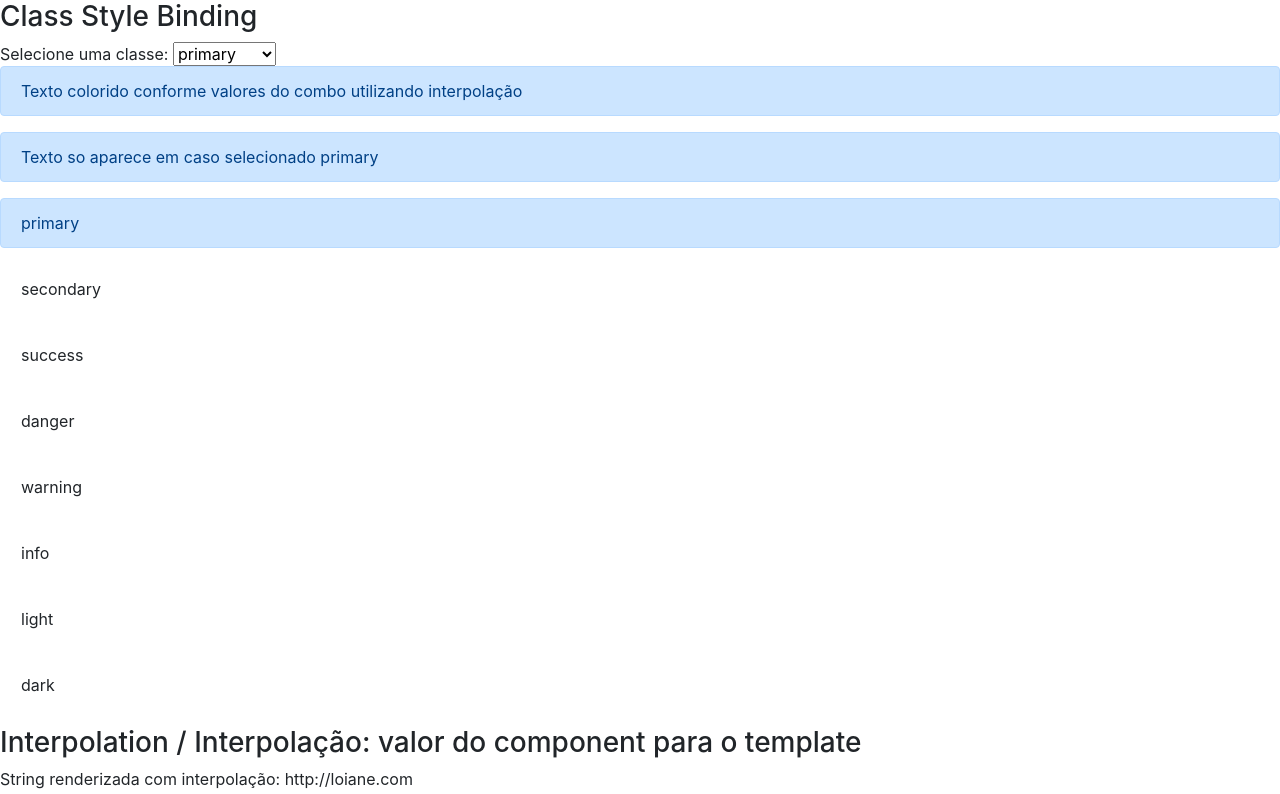
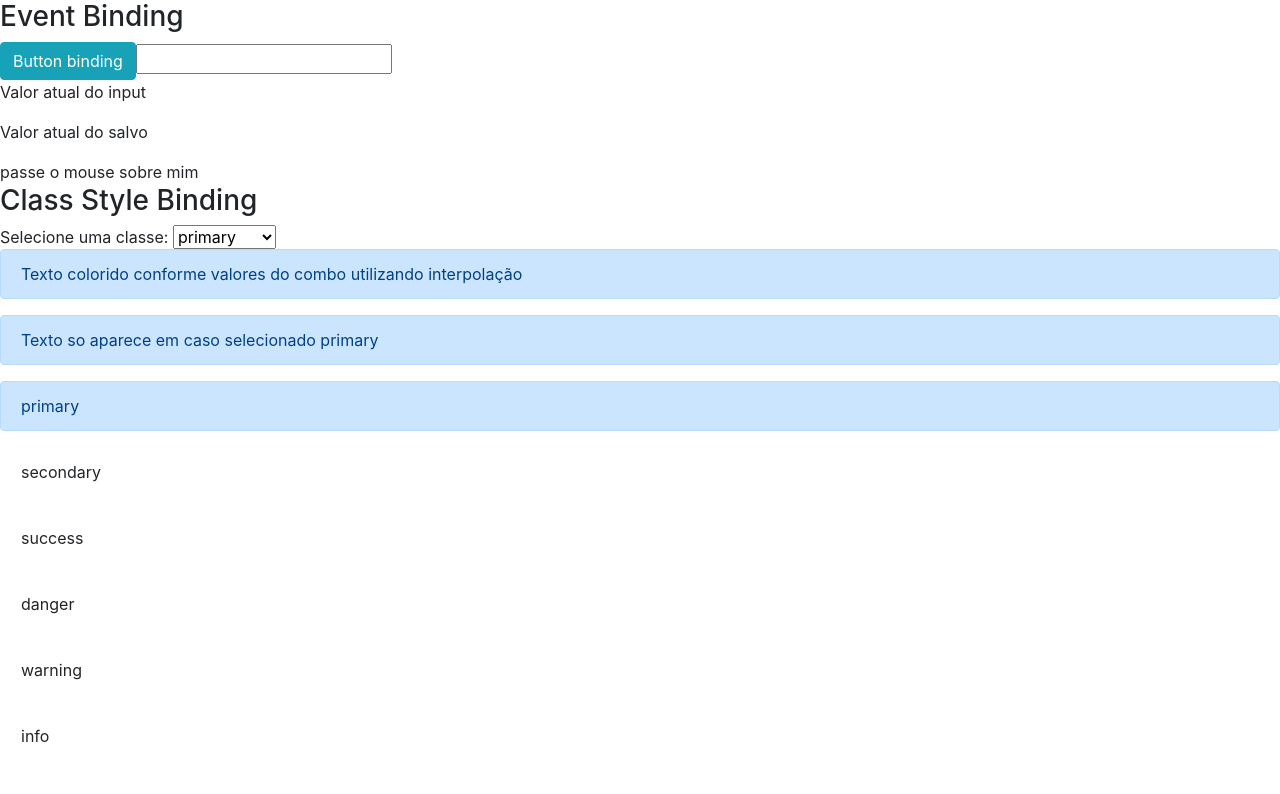
Before and after one commit to AlisonGoodUnion/AngularTS-Loiane-Groner, an Angular app in the folder data-binding/: page / in a window 1280 px wide. Shown: the top 794 px of the page. Built offline with nearby package versions, Linux system fonts and the light colour scheme.

Commit message:
11: Event binding

```diff
--- a/data-binding/src/app/data-binding/data-binding.component.css
+++ b/data-binding/src/app/data-binding/data-binding.component.css
@@ -0,0 +1,5 @@
+.highlight{
+
+  background-color: brown;
+
+}
--- a/data-binding/src/app/data-binding/data-binding.component.html
+++ b/data-binding/src/app/data-binding/data-binding.component.html
@@ -1,4 +1,25 @@
 <section class="property-binding">
+
+  <article>
+    <h3>Event Binding</h3>
+    <button (click)="botaoClicado()"
+            class="btn btn-info">
+      Button binding
+    </button> <!--por biaxo dos panos angular abstrai o on-click para ficar mais clean a sintaxe-->
+
+    <!-- passando $ passamos o evento como parametro-->
+    <input type="text" (keyup)="onKeyUp($event)"
+           (keyup.enter)="salvar(camponInput.value)"
+           (blur)="salvar(camponInput.value)"
+           #camponInput> <!-- referencia ao event target utilizando #-->
+    <p>Valor atual do input {{valorAtual}}</p>
+    <p>Valor atual do salvo {{valorSalvo}}</p>
+    <span (mouseover)="onMouseOverOut()"
+          (mouseout)="onMouseOverOut()"
+          [class.highlight]="isMouseOuver">passe o mouse sobre mim</span>
+
+
+  </article>
 
   <article>
     <h3>Class Style Binding</h3>
@@ -20,10 +41,11 @@
         Texto colorido conforme valores do combo utilizando interpolação
       </div>
       <div class="alert alert-primary" role="alert"
-      [style.display]="classe.value == 'alert-primary' ? 'block' : 'none'"><!--propertie binding styleclass-->
+           [style.display]="classe.value == 'alert-primary' ? 'block' : 'none'"><!--propertie binding styleclass-->
         Texto so aparece em caso selecionado primary
       </div>
-      <div class="alert" role="alert" [class.alert-primary]="classe.value=='alert-primary'"> primary</div><!--propertie binding-->
+      <div class="alert" role="alert" [class.alert-primary]="classe.value=='alert-primary'"> primary</div>
+      <!--propertie binding-->
       <div class="alert" role="alert" [class.alert-secondary]="classe.value=='alert-secondary'"> secondary</div>
       <div class="alert" role="alert" [class.alert-success]="classe.value=='alert-success'"> success</div>
       <div class="alert" role="alert" [class.alert-danger]="classe.value=='alert-danger'"> danger</div>
--- a/data-binding/src/app/data-binding/data-binding.component.ts
+++ b/data-binding/src/app/data-binding/data-binding.component.ts
@@ -1,9 +1,17 @@
-import { Component, OnInit } from '@angular/core';
+import {Component, OnInit} from '@angular/core';
 
 @Component({
   selector: 'app-data-binding',
   templateUrl: './data-binding.component.html',
-  styleUrls: ['./data-binding.component.css']
+  // styleUrls: ['./data-binding.component.css']
+  //podemos usar direto styles sem css file!
+  styles: [
+    `
+      .highlight {
+        background-color: brown
+      }
+    `
+  ]
 })
 export class DataBindingComponent implements OnInit {
 
@@ -11,8 +19,13 @@ export class DataBindingComponent implements OnInit {
   urlDaImagem: string = 'http://lorempixel.com/400/200/'
 
   cursosAngulas: boolean = true;
+  valorAtual: string;
+  valorSalvo: string;
 
-  constructor() { }
+  isMouseOuver: boolean = false;
+
+  constructor() {
+  }
 
   ngOnInit() {
   }
@@ -24,4 +37,22 @@ export class DataBindingComponent implements OnInit {
   getCurtirCurso(): boolean {
     return true;
   }
+
+  botaoClicado() {
+    alert("botão click event binding!");
+  }
+
+  onKeyUp(evento: KeyboardEvent) {
+    console.log((<HTMLInputElement>evento.target).value); //com o keyup tudo que é digitado é exibido no console log.
+    this.valorAtual = (<HTMLInputElement>evento.target).value;
+  }
+
+  salvar(value: string) {
+    this.valorSalvo = value;
+  }
+
+  onMouseOverOut() {
+    this.isMouseOuver = !this.isMouseOuver;
+    console.log(this.isMouseOuver);
+  }
 }
```
